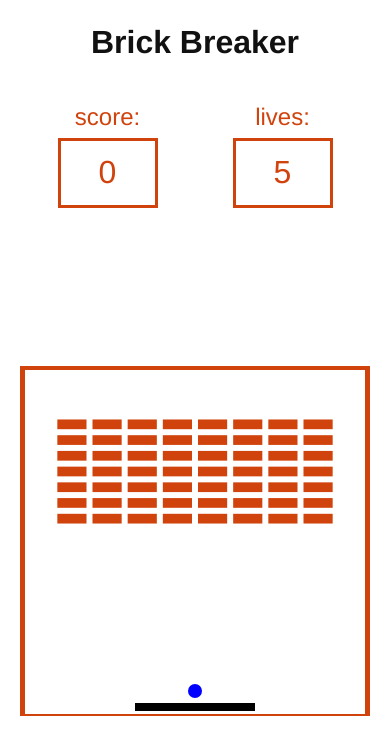
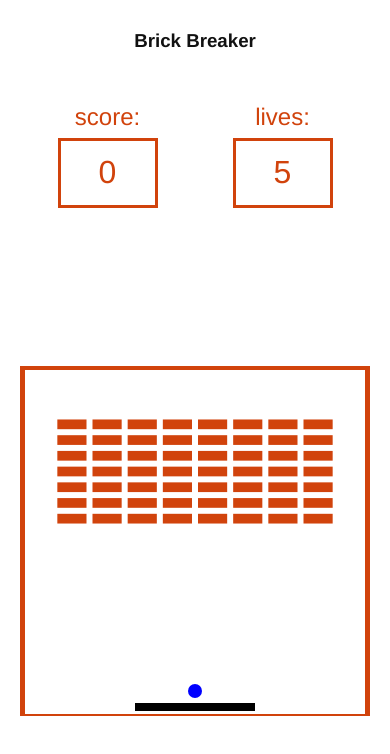
Before and after one commit to jsplmns/IRNHCK_m1-project-brick-breaker, a plain HTML site: page index.html in a window 390 px wide. Both pictures are taken after a click on the button "Play". Drawn offline with Linux system fonts and the light colour scheme.

Commit message:
more changes css refinements

```diff
--- a/game.js
+++ b/game.js
@@ -21,7 +21,7 @@ Game.prototype.start = function () {
       <div class="touch-left"></div>
       <div class="touch-right"></div>
       <header>
-        <h1>Brick Breaker</h1>
+        <h3>Brick Breaker</h3>
       </header>
       <section class="game">
         <div class="lives counter">
--- a/index.html
+++ b/index.html
@@ -2,16 +2,18 @@
 <html lang="en">
 
 <head>
-  <title>Hello, world!</title>
+  <title>Brick Breaker jsplmns</title>
   <meta charset="utf-8">
   <meta name="viewport" content="width=device-width, initial-scale=1, shrink-to-fit=no">
   <link rel="stylesheet" href="styles.css">
+  <link rel="shortcut icon" type="image/png" href="https://static1.squarespace.com/static/54318ac9e4b08711a4a470ed/t/5b910048b8a04546d215d834/1536229448596/bb-fav-new.png?format=100w"/>
   <script src="main.js"></script>
   <script src="game.js"></script>
   <script src="player.js"></script>
   <script src="walls.js"></script>
   <script src="brick.js"></script>
   <script src="ball.js"></script>
+  <meta name="viewport" content="width=device-width, initial-scale=1.0, maximum-scale=1.0, user-scalable=no" />
 
 </head>
 
--- a/styles.scss
+++ b/styles.scss
@@ -17,7 +17,9 @@ h1 {
 
 h2 {}
 
-h3 {}
+h3 {
+  text-align: center;
+}
 
 p {
   margin: 0;
@@ -153,7 +155,7 @@ footer {
 
 
 @media (max-width: 812px) {
-  h1 {
+  h3 {
     display: none;
   }
 
@@ -168,7 +170,7 @@ footer {
 }
 
 @media (max-width: 736px) {
-  h1 {
+  h3 {
     display: none;
   }
 
@@ -183,7 +185,7 @@ footer {
 }
 
 @media (max-width: 670px) {
-  h1 {
+  h3 {
     display: none;
   }
 
@@ -198,7 +200,7 @@ footer {
 }
 
 @media (max-width: 568px) {
-  h1 {
+  h3 {
     display: none;
   }
 
@@ -214,7 +216,7 @@ footer {
 
 @media (max-width: 420px) {
 
-  h1 {
+  h3 {
     display: block;
   }
 
@@ -297,7 +299,7 @@ footer {
 }
 
 .start-screen h1 {
-  padding-top: 300px;
+  padding-top: 100px;
 }
 
 /* ---- END SCREEN ---- */
@@ -308,7 +310,7 @@ footer {
 }
 
 .end-screen h1 {
-  padding-top: 280px;
+  padding-top: 100px;
 }
 
 .end-screen button {
```
Also changed, not shown: styles.css, 2 other files.
